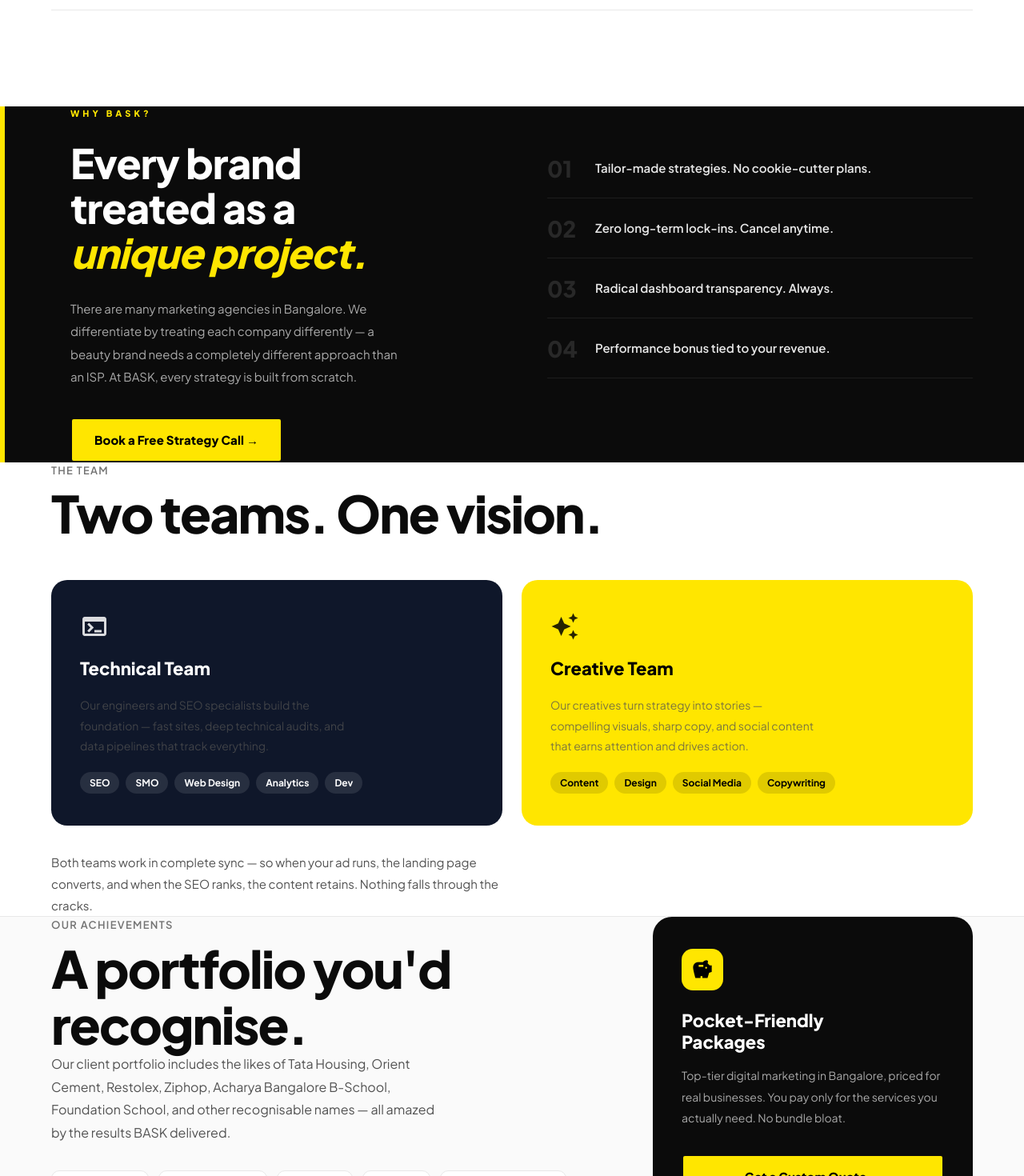
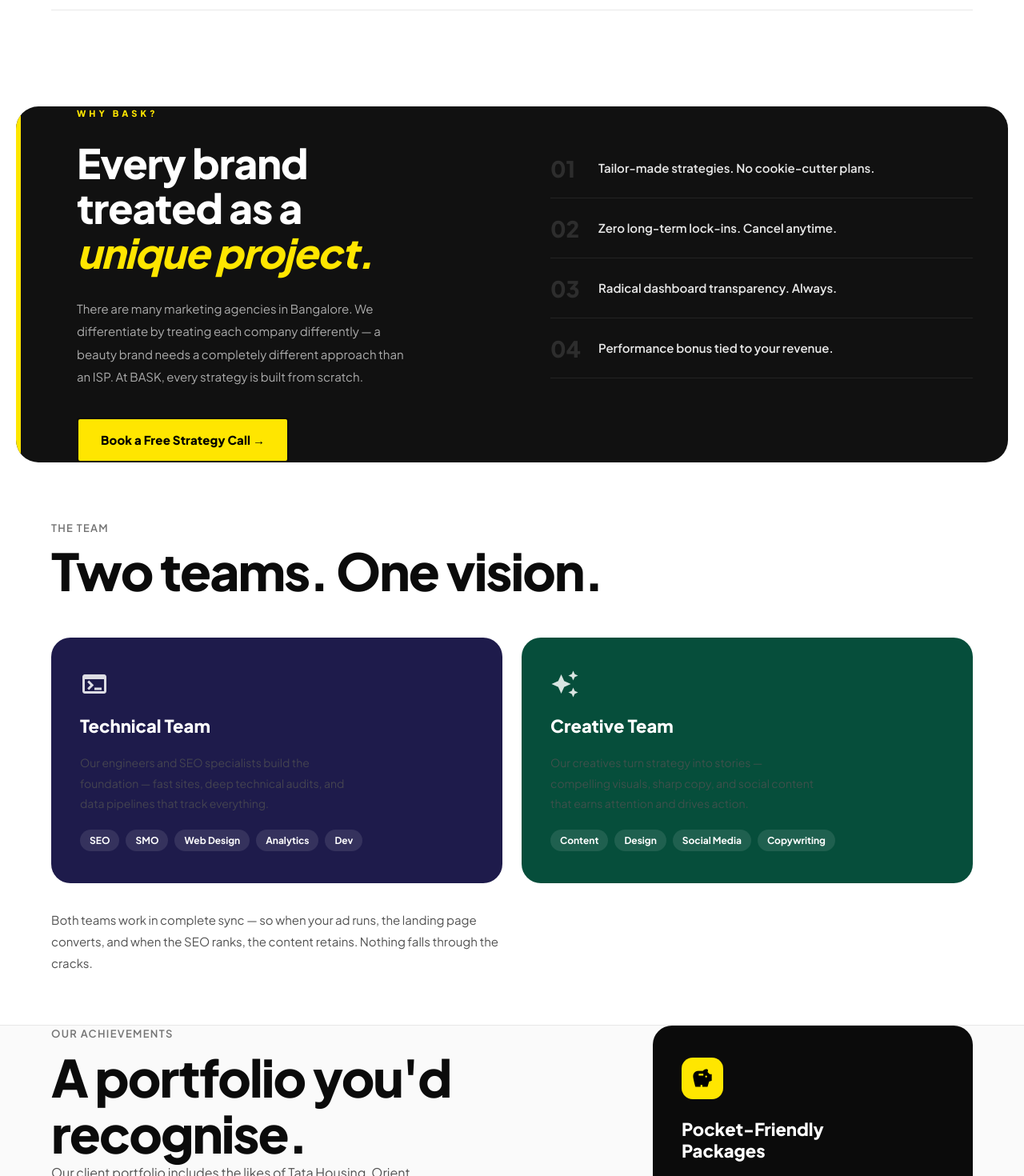
Before and after one commit to Murali000986/BASK_FINAL, a React (Vite) app in the folder frontend/: page / in a window 1280 px wide. Shown: the part 6100-7570 px from the top of the page at 80% size. Built offline with nearby package versions, Linux system fonts and the light colour scheme; no server answers.

Commit message:
fix: curved edges, spacing, and new card colors for Why BASK, Team, and About Foundations

```diff
--- a/frontend/src/pages/About.jsx
+++ b/frontend/src/pages/About.jsx
@@ -70,21 +70,23 @@
       </div>
 
       {/* ── Core Purpose / Values / Passion ── */}
-      <div style={{ background: 'var(--black)', color: 'var(--white)' }} className="py-xl">
+      <div style={{ margin: '0 20px', borderRadius: 28, overflow: 'hidden' }} className="py-xl">
+        <div style={{ background: '#111', borderRadius: 28 }} className="py-xl">
           <div className="container">
             <p className="bask-text-small fw-600 mb-8" style={{ color: '#FFE600', letterSpacing: 2 }}>OUR FOUNDATIONS</p>
             <div style={{ display: 'grid', gridTemplateColumns: 'repeat(auto-fit, minmax(260px, 1fr))', gap: 24, marginTop: 32 }}>
               {[
-              { title: 'Core Purpose', icon: 'flag', text: 'To imprint lasting value on every brand we work with — so it glows brightest in the digital space and tells stories worth remembering.' },
-              { title: 'Core Values', icon: 'verified', text: 'Radical transparency. Creative craft over generic templates. Strategic speed over bureaucratic perfection. We deliver what we promise.' },
-              { title: 'Our Passion', icon: 'favorite', text: 'We want to create success stories. We are not done when the service is delivered — we track the ripples it creates and double-down on what works.' },
+                { title: 'Core Purpose', icon: 'flag', bg: '#1e1b4b', text: 'To imprint lasting value on every brand we work with — so it glows brightest in the digital space and tells stories worth remembering.' },
+                { title: 'Core Values', icon: 'verified', bg: '#064e3b', text: 'Radical transparency. Creative craft over generic templates. Strategic speed over bureaucratic perfection. We deliver what we promise.' },
+                { title: 'Our Passion', icon: 'favorite', bg: '#7c2d12', text: 'We want to create success stories. We are not done when the service is delivered — we track the ripples it creates and double-down on what works.' },
               ].map(item => (
-              <div key={item.title} style={{ background: 'rgba(255,255,255,0.06)', borderRadius: 16, padding: '28px 24px' }}>
+                <div key={item.title} style={{ background: item.bg, borderRadius: 20, padding: '28px 24px' }}>
                   <span className="material-icons" style={{ fontSize: 36, color: '#FFE600', marginBottom: 16, display: 'block' }}>{item.icon}</span>
-                <h3 style={{ fontWeight: 800, fontSize: 18, marginBottom: 12 }}>{item.title}</h3>
+                  <h3 style={{ fontWeight: 800, fontSize: 18, marginBottom: 12, color: '#fff' }}>{item.title}</h3>
                   <p style={{ fontSize: 14, lineHeight: 1.8, color: 'rgba(255,255,255,0.75)', margin: 0 }}>{item.text}</p>
                 </div>
               ))}
+            </div>
           </div>
         </div>
       </div>
--- a/frontend/src/pages/Home.jsx
+++ b/frontend/src/pages/Home.jsx
@@ -338,10 +338,11 @@
       </div>
 
       {/* ── Why BASK ── */}
-      <div style={{ background: 'var(--black)', color: 'var(--white)', overflow: 'hidden', position: 'relative' }}>
+      <div style={{ margin: '0 20px 0', borderRadius: 28 }} className="py-xl" >
+        <div style={{ background: '#111', borderRadius: 28, overflow: 'hidden', position: 'relative' }}>
           {/* Yellow accent stripe */}
-        <div style={{ position: 'absolute', top: 0, left: 0, width: 6, height: '100%', background: '#FFE600' }} />
-        <div className="container py-xl" style={{ paddingLeft: 48 }}>
+          <div style={{ position: 'absolute', top: 0, left: 0, width: 6, height: '100%', background: '#FFE600', borderRadius: '28px 0 0 28px' }} />
+          <div className="container py-xl" style={{ paddingLeft: 56 }}>
             <p style={{ fontSize: 11, fontWeight: 800, letterSpacing: 4, color: '#FFE600', marginBottom: 24 }}>WHY BASK?</p>
             <div style={{ display: 'grid', gridTemplateColumns: '1fr 1fr', gap: 64, alignItems: 'start' }}>
               <div>
@@ -371,9 +372,10 @@
             </div>
           </div>
         </div>
+      </div>
 
       {/* ── The Team ── */}
-      <div className="container py-xl">
+      <div className="container" style={{ paddingTop: 72, paddingBottom: 64 }}>
         <p className="bask-text-small text-muted fw-600 mb-8">THE TEAM</p>
         <h2 className="bask-section-heading mb-48">Two teams. One vision.</h2>
         <div style={{ display: 'grid', gridTemplateColumns: '1fr 1fr', gap: 24 }}>
@@ -383,23 +385,23 @@
               icon: 'terminal',
               tags: ['SEO', 'SMO', 'Web Design', 'Analytics', 'Dev'],
               desc: 'Our engineers and SEO specialists build the foundation — fast sites, deep technical audits, and data pipelines that track everything.',
-              bg: '#0f172a', color: '#fff',
+              bg: '#1e1b4b', accent: 'rgba(255,255,255,0.1)', color: '#fff',
             },
             {
               label: 'Creative Team',
               icon: 'auto_awesome',
               tags: ['Content', 'Design', 'Social Media', 'Copywriting'],
               desc: 'Our creatives turn strategy into stories — compelling visuals, sharp copy, and social content that earns attention and drives action.',
-              bg: '#FFE600', color: '#000',
+              bg: '#064e3b', accent: 'rgba(255,255,255,0.1)', color: '#fff',
             },
           ].map(t => (
-            <div key={t.label} style={{ background: t.bg, color: t.color, borderRadius: 20, padding: '40px 36px', display: 'flex', flexDirection: 'column', gap: 20, minHeight: 280 }}>
+            <div key={t.label} style={{ background: t.bg, color: t.color, borderRadius: 24, padding: '40px 36px', display: 'flex', flexDirection: 'column', gap: 20, minHeight: 280 }}>
               <span className="material-icons" style={{ fontSize: 36, opacity: 0.85 }}>{t.icon}</span>
               <h3 style={{ fontWeight: 900, fontSize: 22, margin: 0 }}>{t.label}</h3>
               <p style={{ fontSize: 14, lineHeight: 1.8, opacity: 0.75, margin: 0, maxWidth: 340 }}>{t.desc}</p>
               <div style={{ display: 'flex', flexWrap: 'wrap', gap: 8, marginTop: 'auto' }}>
                 {t.tags.map(tag => (
-                  <span key={tag} style={{ background: t.bg === '#FFE600' ? 'rgba(0,0,0,0.12)' : 'rgba(255,255,255,0.1)', padding: '4px 12px', borderRadius: 99, fontSize: 12, fontWeight: 700 }}>{tag}</span>
+                  <span key={tag} style={{ background: t.accent, padding: '4px 12px', borderRadius: 99, fontSize: 12, fontWeight: 700 }}>{tag}</span>
                 ))}
               </div>
             </div>
```
Lines whose indentation alone changed are shown as unchanged.
